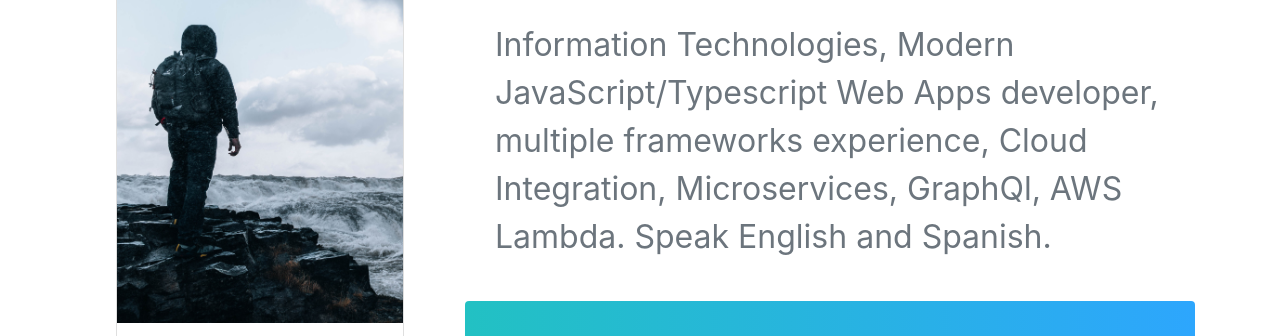
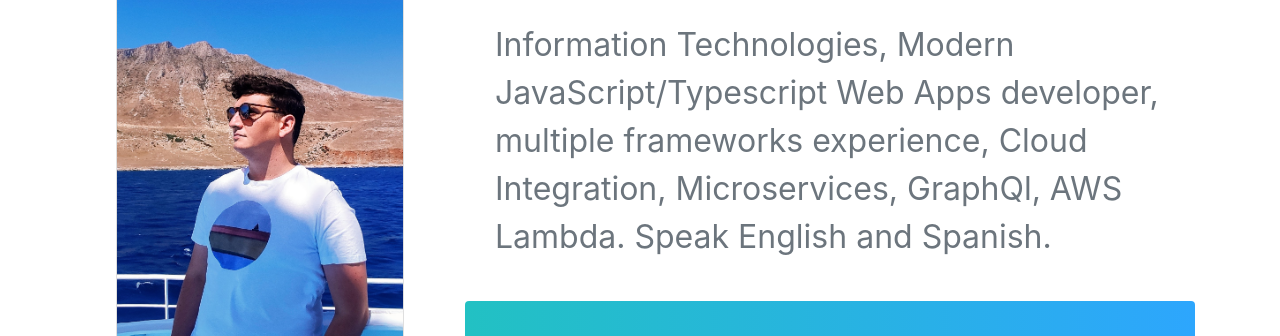
Before and after one commit to santiagoalmeidabolannos/santiagoalmeidabolannos.github.io, a plain HTML site: page index.html in a window 1280 px wide. Shown: the part 192-528 px from the top of the page. Drawn offline with Linux system fonts and the light colour scheme.

Commit message:
photo update

```diff
--- a/index.html
+++ b/index.html
@@ -80,7 +80,7 @@
           <section class="animated fadeInLeft" style="margin-top: 5px;">
             <div class="card m-auto" style="width: 18rem;">
               <div class="text-center" style="position: relative">
-                <img class="card-img" src="assets/img/profile-3.jpg" alt="Me in 2017">
+                <img class="card-img" src="assets/img/profile-4.jpg" alt="Me in 2017">
               </div>
               <div class="text-muted text-left p-1 pr-3 pt-3">
                 <ul class="fa-ul">
```
Also changed, not shown: assets/img/profile-4.jpg (added).
